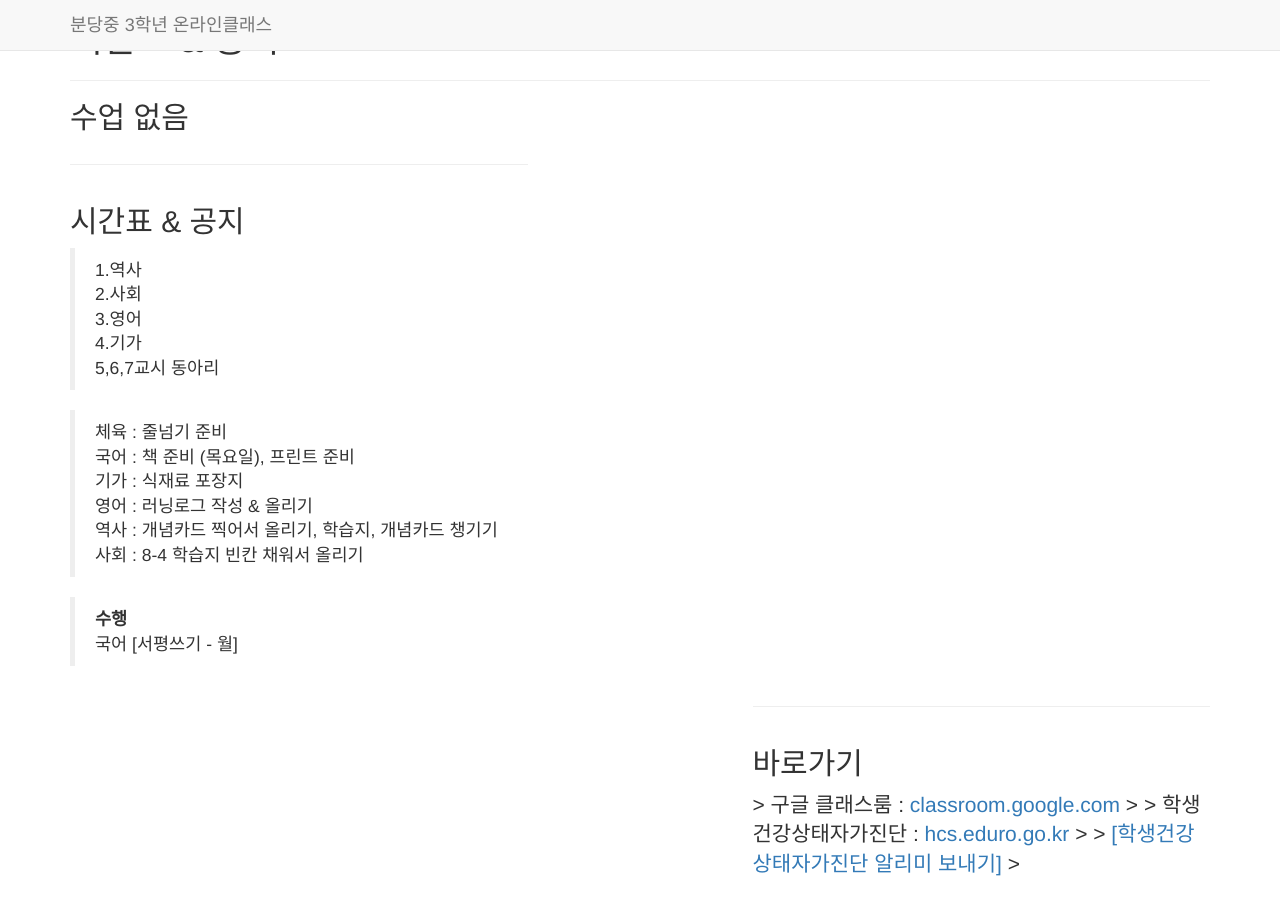
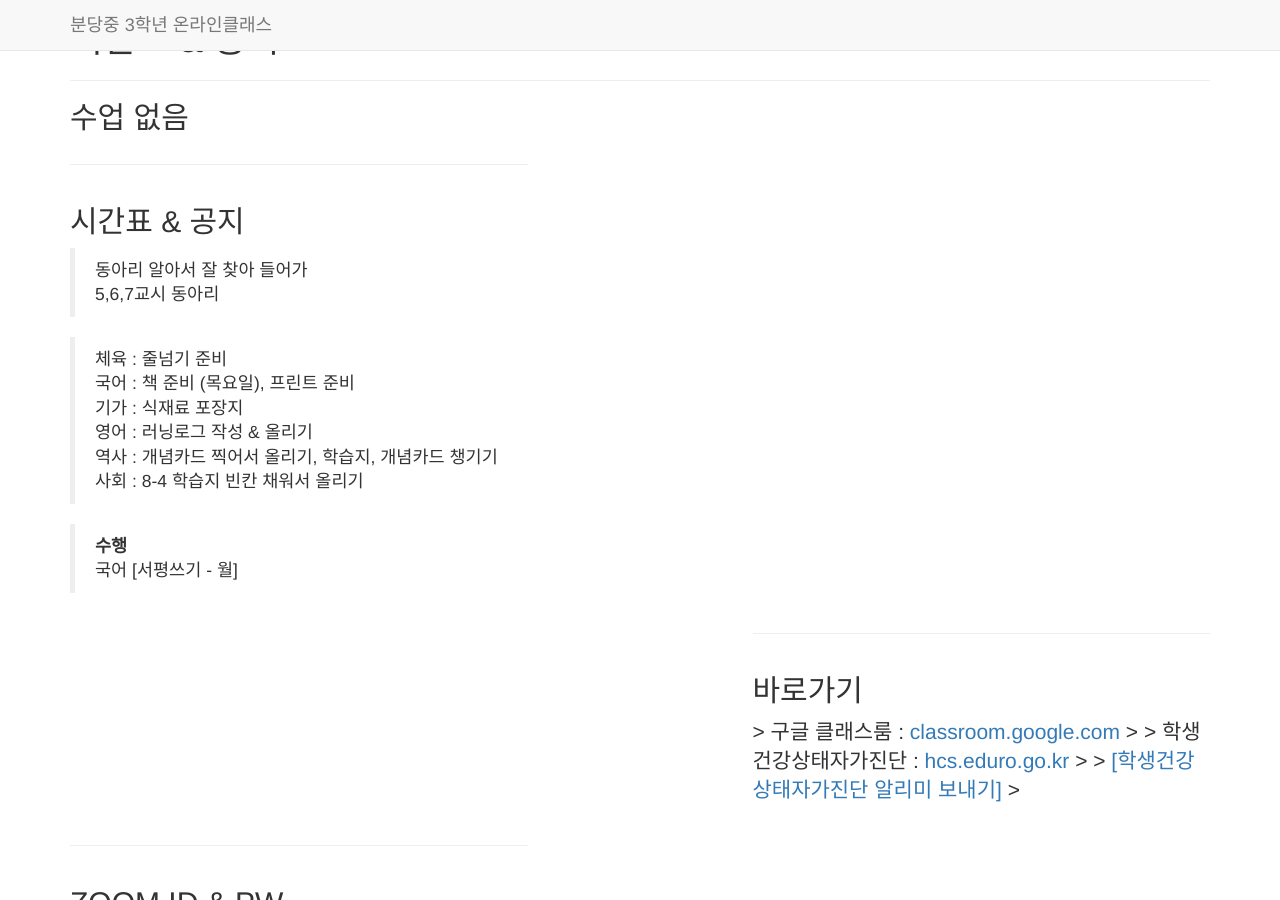
Before and after one commit to bundang-ms-2021/oncl, a Jekyll site: the page built from _posts/2014-09-21-services-1.markdown, in a window 1280 px wide and 900 px high. Built offline with Jekyll 4.4.1, drawn with Linux system fonts in a browser that asks for light colours; nearby versions of some CDN libraries; library files that are not in the unit come from our copies.

Commit message:
Update 2014-09-21-services-1.markdown

```diff
--- a/_posts/2014-09-21-services-1.markdown
+++ b/_posts/2014-09-21-services-1.markdown
@@ -6,10 +6,7 @@ title: 시간표 & 공지
 description: |
 ---
 
-  > 1.역사
-  > 2.사회
-  > 3.영어
-  > 4.기가
+  > 동아리 알아서 잘 찾아 들어가
   > 5,6,7교시 동아리
 
   > 체육 : 줄넘기 준비
```
